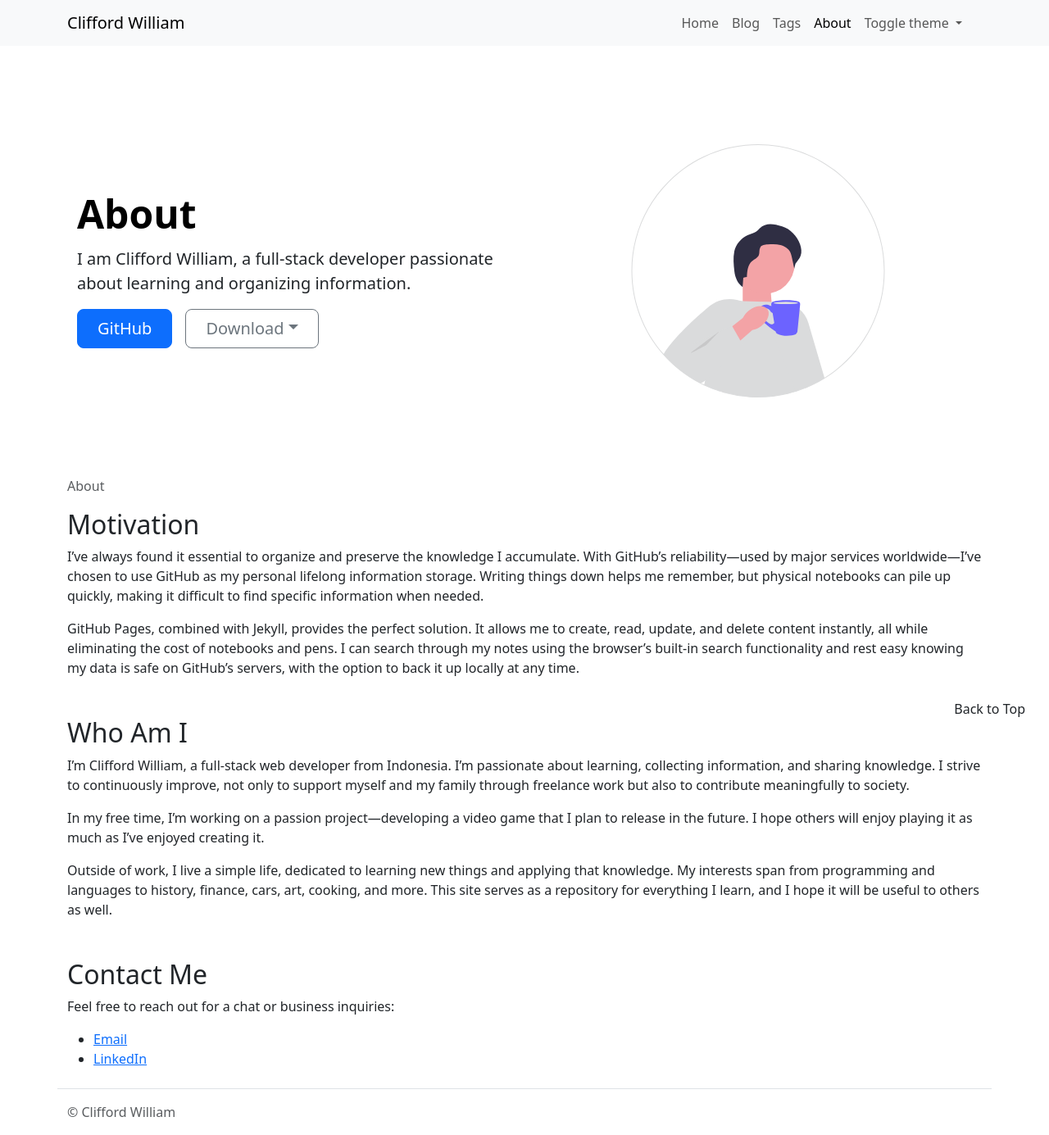
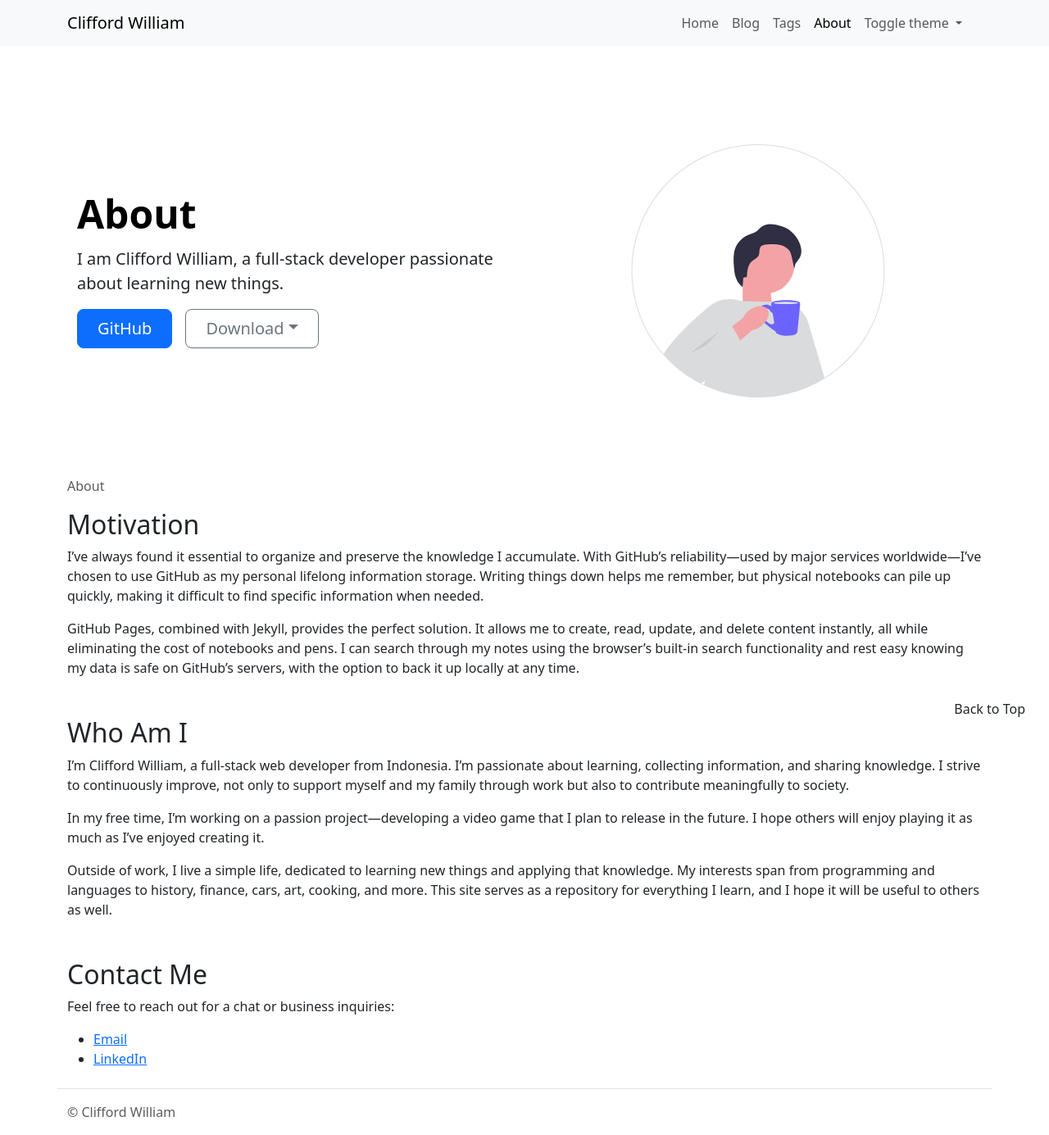
Before and after one commit to cliffordwilliam/my_archive, a Jekyll site: the page built from about.md, in a window 1280 px wide. Shown: the whole page at 82% size. Built offline with Jekyll 4.4.1, drawn with Linux system fonts in a browser that asks for light colours.

Commit message:
update content

```diff
--- a/about.md
+++ b/about.md
@@ -1,6 +1,6 @@
 ---
 title: "About"
-description: "I am Clifford William, a full-stack developer passionate about learning and organizing information."
+description: "I am Clifford William, a full-stack developer passionate about learning new things."
 thumbnail: "undraw_drink_coffee_v3au.svg"
 ---
 
@@ -12,7 +12,7 @@ GitHub Pages, combined with Jekyll, provides the perfect solution. It allows me
 
 <h2 class="mt-5">Who Am I</h2>
 
-I’m Clifford William, a full-stack web developer from Indonesia. I’m passionate about learning, collecting information, and sharing knowledge. I strive to continuously improve, not only to support myself and my family through freelance work but also to contribute meaningfully to society.
+I’m Clifford William, a full-stack web developer from Indonesia. I’m passionate about learning, collecting information, and sharing knowledge. I strive to continuously improve, not only to support myself and my family through work but also to contribute meaningfully to society.
 
 In my free time, I’m working on a passion project—developing a video game that I plan to release in the future. I hope others will enjoy playing it as much as I’ve enjoyed creating it.
 
```
